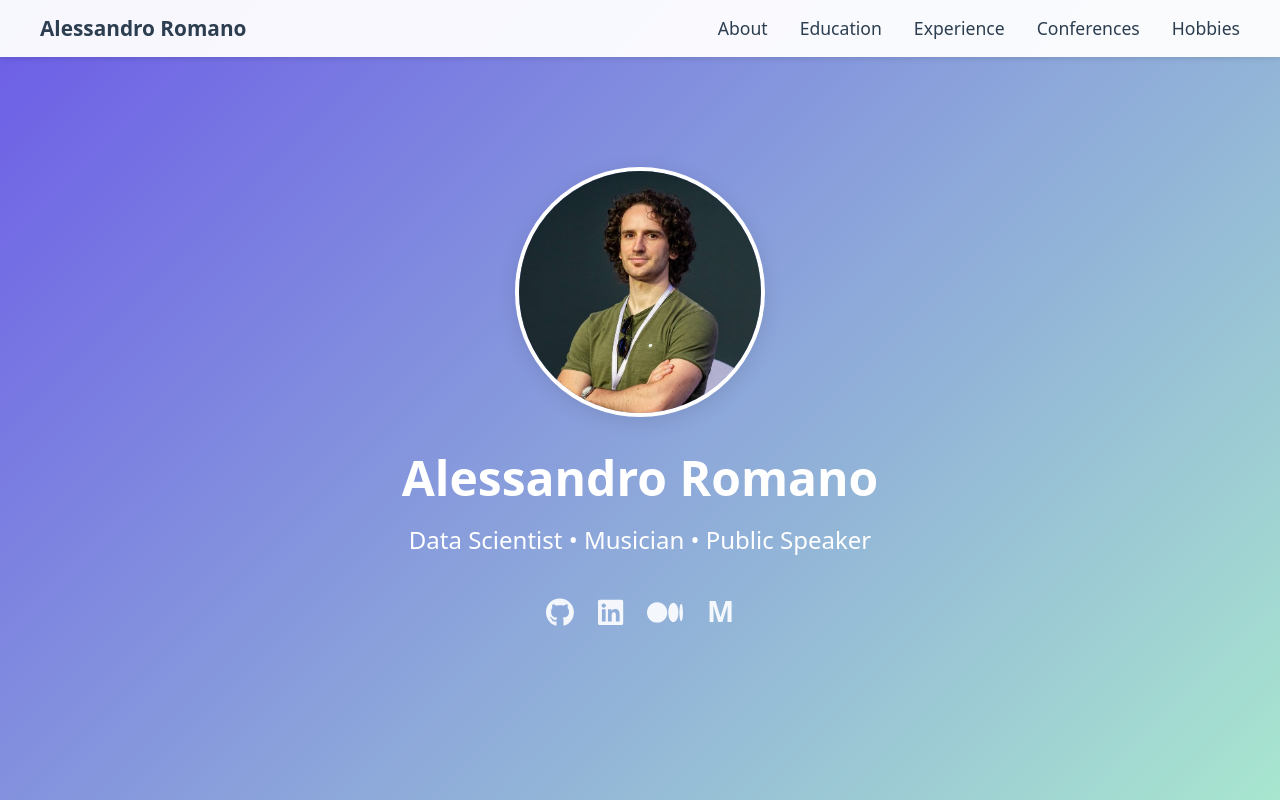
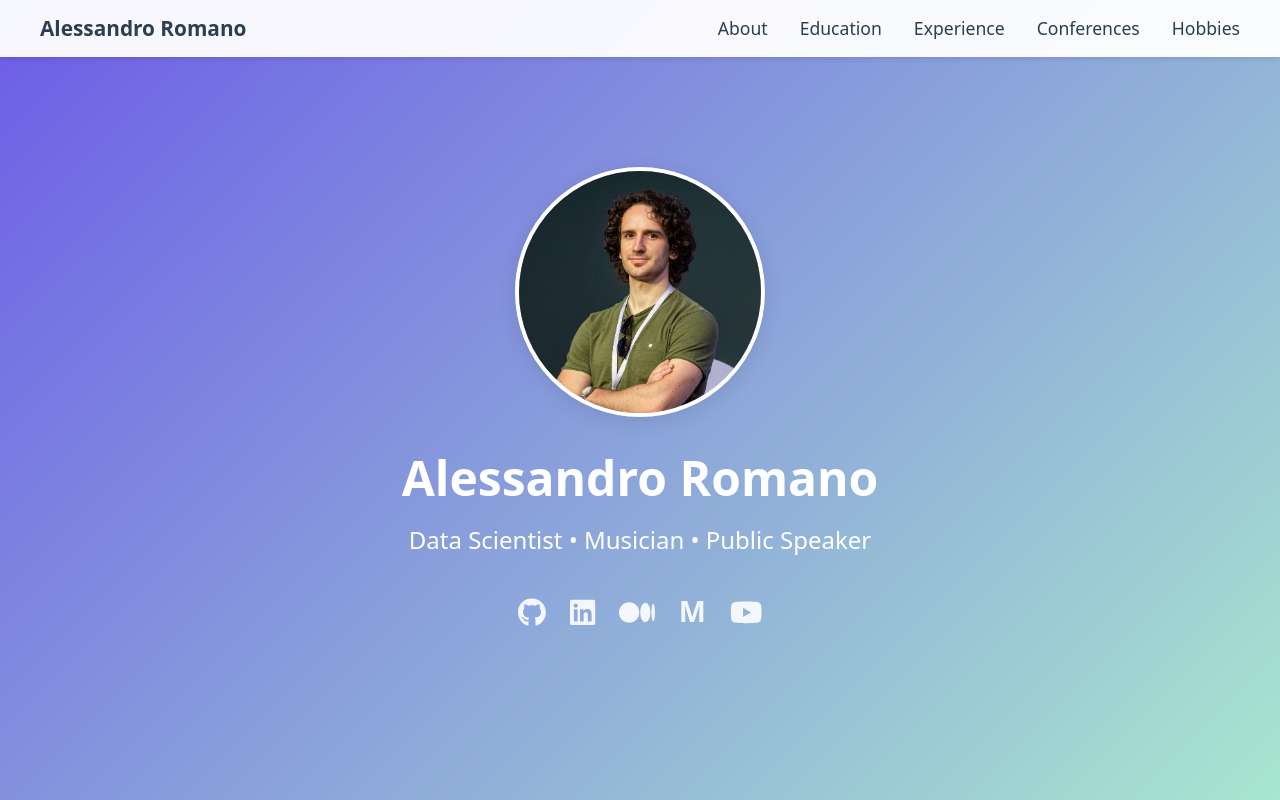
Before and after one commit to pigna90/aromano-dev, a React (Vite) app: page / in a window 1280 px wide. Shown: the top 800 px of the page. Built offline with nearby package versions, Linux system fonts and the light colour scheme.

Commit message:
Social media links in the same place

```diff
--- a/src/App.jsx
+++ b/src/App.jsx
@@ -1,7 +1,5 @@
 import { useEffect } from 'react';
 import styled from 'styled-components';
-import { FontAwesomeIcon } from '@fortawesome/react-fontawesome';
-import { faGithub, faLinkedin, faMedium } from '@fortawesome/free-brands-svg-icons';
 import GlobalStyles from './styles/GlobalStyles';
 import Navbar from './components/Navbar';
 import Hero from './components/Hero';
@@ -10,46 +8,7 @@ import Experience from './components/Experience';
 import Conferences from './components/Conferences';
 import Hobbies from './components/Hobbies';
 import Education from './components/Education';
-
-const Footer = styled.footer`
-  background: #2c3e50;
-  color: white;
-  padding: 2rem;
-  text-align: center;
-`;
-
-const FooterContent = styled.div`
-  max-width: 1200px;
-  margin: 0 auto;
-`;
-
-const SocialLinks = styled.div`
-  display: flex;
-  justify-content: center;
-  gap: 1.5rem;
-  margin-bottom: 1rem;
-
-  a {
-    color: white;
-    font-size: 1.8rem;
-    transition: all 0.3s ease;
-    opacity: 0.9;
-
-    &:hover {
-      transform: translateY(-3px);
-      opacity: 1;
-    }
-  }
-`;
-
-const MentorIcon = styled.span`
-  font-family: var(--font-primary);
-  font-weight: bold;
-  font-size: 1.8rem;
-  display: inline-block;
-  line-height: 1;
-  transform: translateY(-1px);
-`;
+import Footer from './components/Footer';
 
 function App() {
   useEffect(() => {
@@ -67,25 +26,7 @@ function App() {
       <Experience />
       <Education />
       <Hobbies />
-      <Footer>
-        <FooterContent>
-          <SocialLinks>
-            <a href="https://github.com/yourusername" target="_blank" rel="noopener noreferrer">
-              <FontAwesomeIcon icon={faGithub} />
-            </a>
-            <a href="https://linkedin.com/in/yourusername" target="_blank" rel="noopener noreferrer">
-              <FontAwesomeIcon icon={faLinkedin} />
-            </a>
-            <a href="https://medium.com/@yourusername" target="_blank" rel="noopener noreferrer">
-              <FontAwesomeIcon icon={faMedium} />
-            </a>
-            <a href="https://mentorcruise.com/mentor/yourusername/" target="_blank" rel="noopener noreferrer">
-              <MentorIcon>M</MentorIcon>
-            </a>
-          </SocialLinks>
-          <p>&copy; 2024 Alessandro Romano. All rights reserved.</p>
-        </FooterContent>
-      </Footer>
+      <Footer />
     </>
   );
 }
--- /dev/null
+++ b/src/components/Footer.jsx
@@ -0,0 +1,81 @@
+import styled from 'styled-components';
+import { FontAwesomeIcon } from '@fortawesome/react-fontawesome';
+import { socialLinks } from '../data/socialLinks';
+
+const FooterContainer = styled.footer`
+  background: #2d3436;
+  color: white;
+  padding: 2rem 0;
+  text-align: center;
+`;
+
+const FooterContent = styled.div`
+  max-width: 1200px;
+  margin: 0 auto;
+  padding: 0 1rem;
+`;
+
+const SocialLinks = styled.div`
+  display: flex;
+  justify-content: center;
+  gap: 1.5rem;
+  margin: 1rem 0;
+
+  a {
+    color: white;
+    font-size: 1.5rem;
+    transition: all 0.3s ease;
+    opacity: 0.9;
+
+    &:hover {
+      transform: translateY(-3px);
+      opacity: 1;
+    }
+  }
+`;
+
+const MentorIcon = styled.span`
+  font-family: var(--font-primary);
+  font-weight: bold;
+  font-size: 1.5rem;
+  display: inline-block;
+  line-height: 1;
+  transform: translateY(-1px);
+`;
+
+const Copyright = styled.p`
+  margin-top: 1rem;
+  font-size: 0.9rem;
+  opacity: 0.8;
+`;
+
+const Footer = () => {
+  return (
+    <FooterContainer>
+      <FooterContent>
+        <SocialLinks>
+          {socialLinks.map((link) => (
+            <a
+              key={link.name}
+              href={link.url}
+              target="_blank"
+              rel="noopener noreferrer"
+              aria-label={link.name}
+            >
+              {link.isMentorIcon ? (
+                <MentorIcon>M</MentorIcon>
+              ) : (
+                <FontAwesomeIcon icon={link.icon} />
+              )}
+            </a>
+          ))}
+        </SocialLinks>
+        <Copyright>
+          © {new Date().getFullYear()} Alessandro Romano. All rights reserved.
+        </Copyright>
+      </FooterContent>
+    </FooterContainer>
+  );
+};
+
+export default Footer;
--- a/src/components/Hero.jsx
+++ b/src/components/Hero.jsx
@@ -1,7 +1,8 @@
 import styled from 'styled-components';
 import { motion } from 'framer-motion';
 import { FontAwesomeIcon } from '@fortawesome/react-fontawesome';
-import { faGithub, faLinkedin, faMedium } from '@fortawesome/free-brands-svg-icons';
+import { faGithub, faLinkedin, faMedium, faYoutube } from '@fortawesome/free-brands-svg-icons';
+import { socialLinks } from '../data/socialLinks';
 
 const HeroSection = styled.header`
   height: 100vh;
@@ -151,42 +152,22 @@ const Hero = () => {
           animate={{ opacity: 1, y: 0 }}
           transition={{ duration: 0.8, delay: 0.4 }}
         >
+          {socialLinks.map((link, index) => (
             <motion.a
-            href="https://github.com/yourusername"
+              key={link.name}
+              href={link.url}
               target="_blank"
               rel="noopener noreferrer"
               whileHover={{ scale: 1.1 }}
               whileTap={{ scale: 0.95 }}
             >
-            <FontAwesomeIcon icon={faGithub} />
+              {link.isMentorIcon ? (
+                <MentorIcon>M</MentorIcon>
+              ) : (
+                <FontAwesomeIcon icon={link.icon} />
+              )}
             </motion.a>
-          <motion.a
-            href="https://linkedin.com/in/yourusername"
-            target="_blank"
-            rel="noopener noreferrer"
-            whileHover={{ scale: 1.1 }}
-            whileTap={{ scale: 0.95 }}
-          >
-            <FontAwesomeIcon icon={faLinkedin} />
-          </motion.a>
-          <motion.a
-            href="https://medium.com/@yourusername"
-            target="_blank"
-            rel="noopener noreferrer"
-            whileHover={{ scale: 1.1 }}
-            whileTap={{ scale: 0.95 }}
-          >
-            <FontAwesomeIcon icon={faMedium} />
-          </motion.a>
-          <motion.a
-            href="https://mentorcruise.com/mentor/yourusername/"
-            target="_blank"
-            rel="noopener noreferrer"
-            whileHover={{ scale: 1.1 }}
-            whileTap={{ scale: 0.95 }}
-          >
-            <MentorIcon>M</MentorIcon>
-          </motion.a>
+          ))}
         </SocialLinks>
       </HeroContent>
     </HeroSection>
--- /dev/null
+++ b/src/data/socialLinks.js
@@ -0,0 +1,29 @@
+import { faGithub, faLinkedin, faMedium, faYoutube } from '@fortawesome/free-brands-svg-icons';
+
+export const socialLinks = [
+  {
+    name: 'GitHub',
+    url: 'https://github.com/pigna90',
+    icon: faGithub
+  },
+  {
+    name: 'LinkedIn',
+    url: 'https://www.linkedin.com/in/alessandro-romano-1990',
+    icon: faLinkedin
+  },
+  {
+    name: 'Medium',
+    url: 'https://medium.com/@alerom90',
+    icon: faMedium
+  },
+  {
+    name: 'MentorCruise',
+    url: 'https://mentorcruise.com/mentor/alessandroromano/',
+    isMentorIcon: true
+  },
+  {
+    name: 'YouTube',
+    url: 'https://www.youtube.com/@alessandro-romano90',
+    icon: faYoutube
+  }
+];
```
Lines whose indentation alone changed are shown as unchanged.
